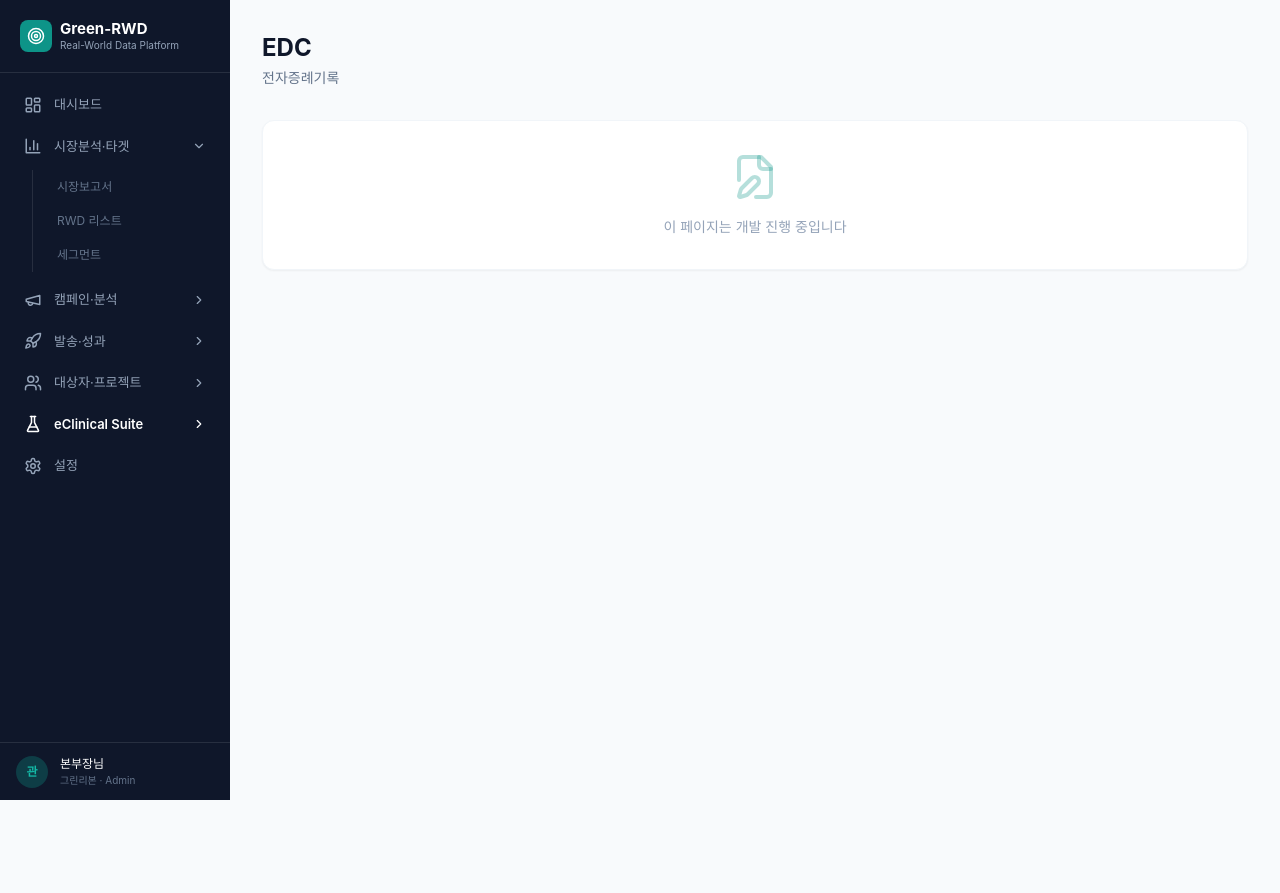
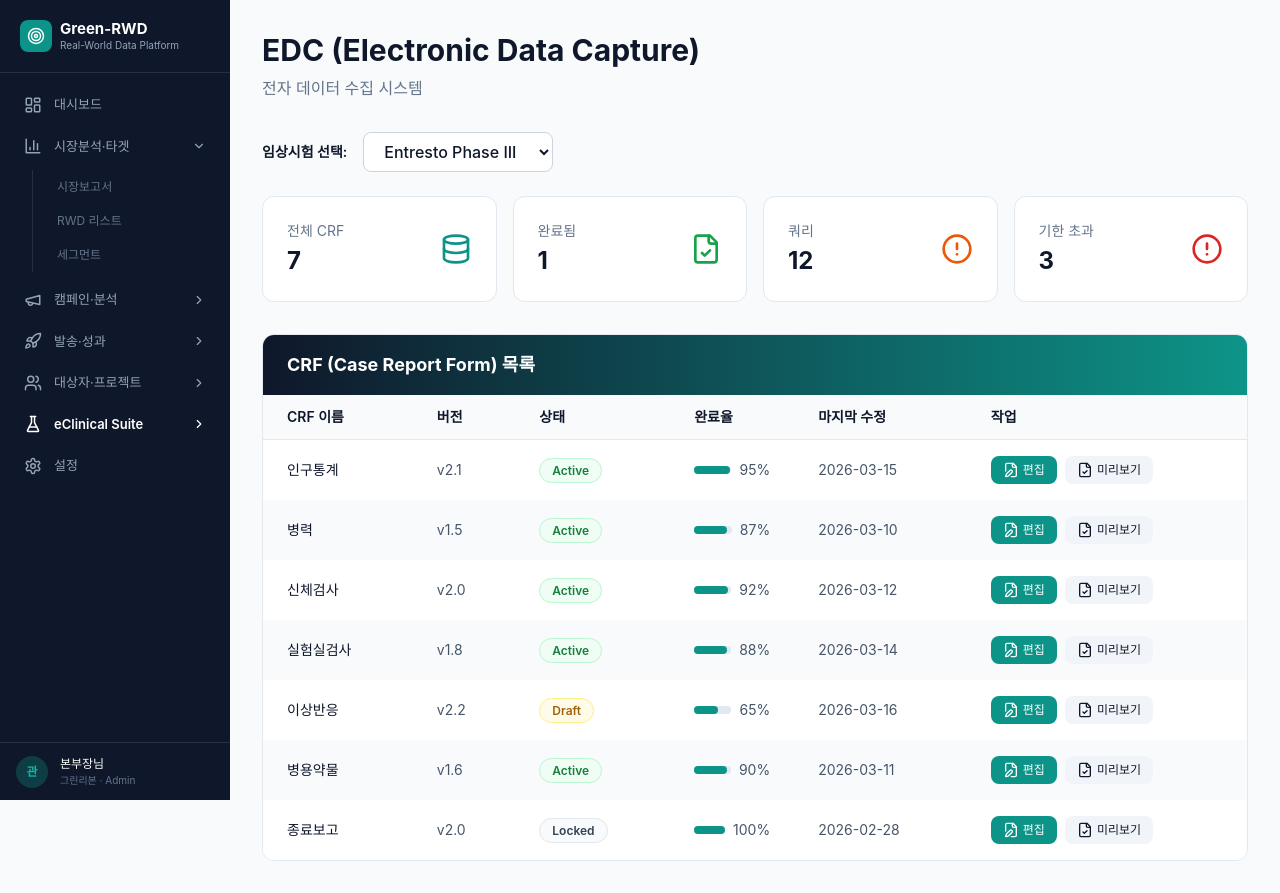
Before and after one commit to Mandarin-Kim/green-rwd, a Next.js app: page /dashboard/eclinical/edc in a window 1280 px wide. Before the commit the page ends 800 px from the top, so only its background shows below. Built offline with nearby package versions, Linux system fonts and the light colour scheme.

Commit message:
feat: update EDC detail page in src/

```diff
--- a/src/app/dashboard/eclinical/edc/page.tsx
+++ b/src/app/dashboard/eclinical/edc/page.tsx
@@ -1,17 +1,237 @@
-'use client'
-import { FilePen } from 'lucide-react'
+'use client';
 
-export default function Page() {
+import { useState } from 'react';
+import { FilePen, FileCheck, AlertCircle, Database } from 'lucide-react';
+
+export default function EDCPage() {
+  const [selectedStudy, setSelectedStudy] = useState('entresto-phase3');
+
+  const studies = [
+    { id: 'entresto-phase3', name: 'Entresto Phase III' },
+    { id: 'nsclc-study', name: 'NSCLC Study' },
+    { id: 'hf-trial', name: 'Heart Failure Trial' },
+  ];
+
+  const crfForms = [
+    {
+      id: 1,
+      name: '인구통계',
+      version: '2.1',
+      status: 'Active',
+      lastModified: '2026-03-15',
+      completionRate: 95,
+    },
+    {
+      id: 2,
+      name: '병력',
+      version: '1.5',
+      status: 'Active',
+      lastModified: '2026-03-10',
+      completionRate: 87,
+    },
+    {
+      id: 3,
+      name: '신체검사',
+      version: '2.0',
+      status: 'Active',
+      lastModified: '2026-03-12',
+      completionRate: 92,
+    },
+    {
+      id: 4,
+      name: '실험실검사',
+      version: '1.8',
+      status: 'Active',
+      lastModified: '2026-03-14',
+      completionRate: 88,
+    },
+    {
+      id: 5,
+      name: '이상반응',
+      version: '2.2',
+      status: 'Draft',
+      lastModified: '2026-03-16',
+      completionRate: 65,
+    },
+    {
+      id: 6,
+      name: '병용약물',
+      version: '1.6',
+      status: 'Active',
+      lastModified: '2026-03-11',
+      completionRate: 90,
+    },
+    {
+      id: 7,
+      name: '종료보고',
+      version: '2.0',
+      status: 'Locked',
+      lastModified: '2026-02-28',
+      completionRate: 100,
+    },
+  ];
+
+  const getStatusColor = (status: string) => {
+    switch (status) {
+      case 'Active':
+        return 'bg-green-50 text-green-700 border border-green-200';
+      case 'Draft':
+        return 'bg-yellow-50 text-yellow-700 border border-yellow-200';
+      case 'Locked':
+        return 'bg-slate-50 text-slate-700 border border-slate-200';
+      default:
+        return 'bg-slate-50 text-slate-700 border border-slate-200';
+    }
+  };
+
   return (
-    <div className="p-8">
-      <div className="mb-8">
-        <h1 className="text-2xl font-bold text-navy">EDC</h1>
-        <p className="text-sm text-slate-500 mt-1">전자증례기록</p>
-      </div>
-      <div className="bg-white rounded-xl shadow-sm border border-slate-100 p-8 text-center">
-        <FilePen size={48} className="mx-auto text-primary/30 mb-4" />
-        <p className="text-slate-400 text-sm">이 페이지는 개발 진행 중입니다</p>
+    <div className="p-8 bg-slate-50 min-h-screen">
+      <div className="max-w-7xl mx-auto">
+        {/* Header */}
+        <div className="mb-8">
+          <h1 className="text-3xl font-bold text-navy mb-2">
+            EDC (Electronic Data Capture)
+          </h1>
+          <p className="text-slate-500">전자 데이터 수집 시스템</p>
+        </div>
+
+        {/* Study Selector */}
+        <div className="mb-6 flex items-center gap-4">
+          <label className="text-sm font-semibold text-navy">임상시험 선택:</label>
+          <select
+            value={selectedStudy}
+            onChange={(e) => setSelectedStudy(e.target.value)}
+            className="px-4 py-2 border border-slate-300 rounded-lg bg-white text-navy font-medium focus:outline-none focus:ring-2 focus:ring-primary"
+          >
+            {studies.map((study) => (
+              <option key={study.id} value={study.id}>
+                {study.name}
+              </option>
+            ))}
+          </select>
+        </div>
+
+        {/* Summary Stats */}
+        <div className="grid grid-cols-1 md:grid-cols-4 gap-4 mb-8">
+          <div className="bg-white rounded-xl border border-slate-200 p-6">
+            <div className="flex items-center justify-between">
+              <div>
+                <p className="text-slate-500 text-sm">전체 CRF</p>
+                <p className="text-2xl font-bold text-navy mt-1">{crfForms.length}</p>
+              </div>
+              <Database className="text-primary" size={32} />
+            </div>
+          </div>
+          <div className="bg-white rounded-xl border border-slate-200 p-6">
+            <div className="flex items-center justify-between">
+              <div>
+                <p className="text-slate-500 text-sm">완료됨</p>
+                <p className="text-2xl font-bold text-navy mt-1">
+                  {crfForms.filter((f) => f.status === 'Locked').length}
+                </p>
+              </div>
+              <FileCheck className="text-green-600" size={32} />
+            </div>
+          </div>
+          <div className="bg-white rounded-xl border border-slate-200 p-6">
+            <div className="flex items-center justify-between">
+              <div>
+                <p className="text-slate-500 text-sm">쿼리</p>
+                <p className="text-2xl font-bold text-navy mt-1">12</p>
+              </div>
+              <AlertCircle className="text-orange-600" size={32} />
+            </div>
+          </div>
+          <div className="bg-white rounded-xl border border-slate-200 p-6">
+            <div className="flex items-center justify-between">
+              <div>
+                <p className="text-slate-500 text-sm">기한 초과</p>
+                <p className="text-2xl font-bold text-navy mt-1">3</p>
+              </div>
+              <AlertCircle className="text-red-600" size={32} />
+            </div>
+          </div>
+        </div>
+
+        {/* CRF Forms List */}
+        <div className="bg-white rounded-xl border border-slate-200 overflow-hidden">
+          <div className="px-6 py-4 bg-gradient-to-r from-navy to-primary">
+            <h2 className="text-lg font-bold text-white">CRF (Case Report Form) 목록</h2>
+          </div>
+          <div className="overflow-x-auto">
+            <table className="w-full">
+              <thead className="bg-slate-50 border-b border-slate-200">
+                <tr>
+                  <th className="px-6 py-3 text-left text-sm font-semibold text-navy">
+                    CRF 이름
+                  </th>
+                  <th className="px-6 py-3 text-left text-sm font-semibold text-navy">
+                    버전
+                  </th>
+                  <th className="px-6 py-3 text-left text-sm font-semibold text-navy">
+                    상태
+                  </th>
+                  <th className="px-6 py-3 text-left text-sm font-semibold text-navy">
+                    완료율
+                  </th>
+                  <th className="px-6 py-3 text-left text-sm font-semibold text-navy">
+                    마지막 수정
+                  </th>
+                  <th className="px-6 py-3 text-left text-sm font-semibold text-navy">
+                    작업
+                  </th>
+                </tr>
+              </thead>
+              <tbody>
+                {crfForms.map((form, idx) => (
+                  <tr
+                    key={form.id}
+                    className={idx % 2 === 0 ? 'bg-white' : 'bg-slate-50'}
+                  >
+                    <td className="px-6 py-4 text-sm font-medium text-navy">
+                      {form.name}
+                    </td>
+                    <td className="px-6 py-4 text-sm text-slate-600">
+                      v{form.version}
+                    </td>
+                    <td className="px-6 py-4 text-sm">
+                      <span className={`px-3 py-1 rounded-full text-xs font-semibold ${getStatusColor(form.status)}`}>
+                        {form.status}
+                      </span>
+                    </td>
+                    <td className="px-6 py-4 text-sm">
+                      <div className="flex items-center gap-2">
+                        <div className="flex-1 bg-slate-200 rounded-full h-2">
+                          <div
+                            className="bg-primary h-2 rounded-full transition-all"
+                            style={{ width: `${form.completionRate}%` }}
+                          />
+                        </div>
+                        <span className="text-slate-600">{form.completionRate}%</span>
+                      </div>
+                    </td>
+                    <td className="px-6 py-4 text-sm text-slate-600">
+                      {form.lastModified}
+                    </td>
+                    <td className="px-6 py-4 text-sm">
+                      <div className="flex gap-2">
+                        <button className="flex items-center gap-1 px-3 py-1.5 bg-primary text-white rounded-lg hover:bg-opacity-90 transition text-xs font-medium">
+                          <FilePen size={16} />
+                          편집
+                        </button>
+                        <button className="flex items-center gap-1 px-3 py-1.5 bg-slate-100 text-navy rounded-lg hover:bg-slate-200 transition text-xs font-medium">
+                          <FileCheck size={16} />
+                          미리보기
+                        </button>
+                      </div>
+                    </td>
+                  </tr>
+                ))}
+              </tbody>
+            </table>
+          </div>
+        </div>
       </div>
     </div>
-  )
+  );
 }
```
